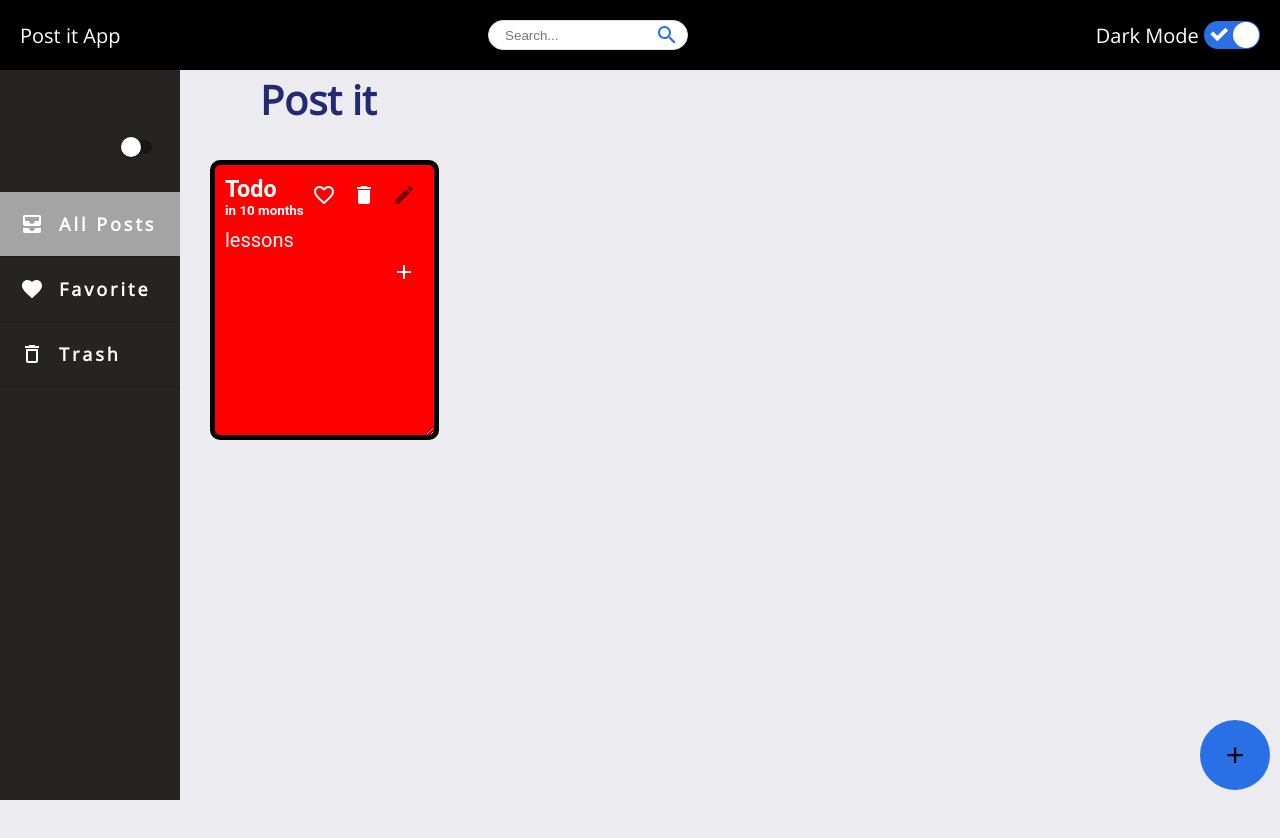
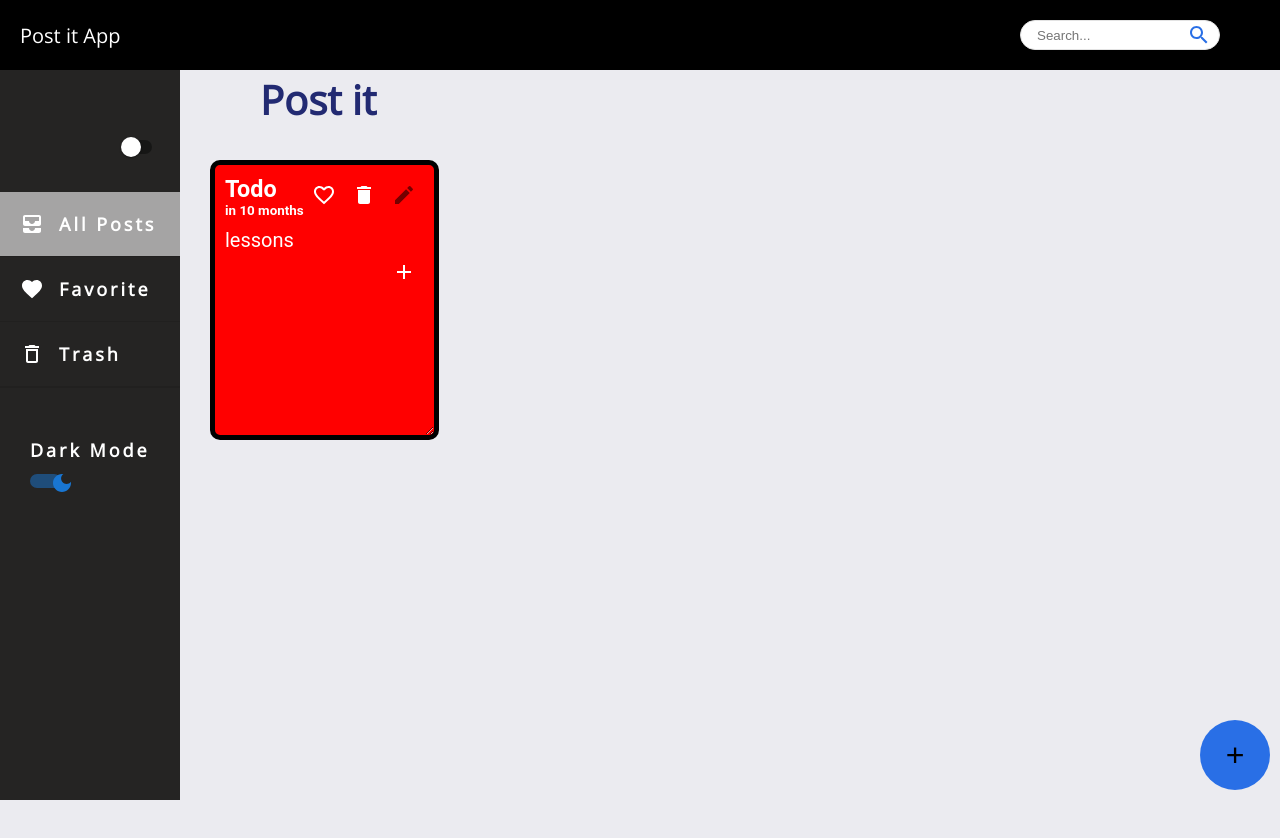
Before and after one commit to Mohamad-sarmout/LASeR-Post-it, a React (Create React App) app: page / in a window 1280 px wide. Shown: the top 838 px of the page. Built offline with nearby package versions, Linux system fonts and the light colour scheme.

Commit message:
move dark-light mode to sideBar

```diff
--- a/src/components/Home.js
+++ b/src/components/Home.js
@@ -45,6 +45,8 @@ function Home() {
           isMobile={isMobile}
           setfreeMode={setfreeMode}
           mode={freeMode}
+          theme={theme}
+          toggleTheme={toggleTheme}
         />
         <div className="Main">
           <Card
--- a/src/components/Navbar.js
+++ b/src/components/Navbar.js
@@ -3,10 +3,11 @@ import MenuIcon from "@mui/icons-material/Menu";
 import SearchIcon from "@mui/icons-material/Search";
 import { Paper } from "@mui/material";
 import { IconButton } from "@mui/material";
-import ReactSwitch from "react-switch";
+// import ReactSwitch from "react-switch";
 import { Link } from "react-router-dom";
-import { color } from "@mui/system";
-
+// import { color } from "@mui/system";
+// import DarkModeIcon from '@mui/icons-material/DarkMode';
+// import LightModeIcon from '@mui/icons-material/LightMode';
 function Navbar({
   isMobile,
   show,
@@ -61,14 +62,15 @@ function Navbar({
           <SearchIcon />
         </IconButton>
       </Paper>
-      <span style={{ display: "flex", alignItems: "center" }}>
+      {/* <span style={{ display: "flex", alignItems: "center" }}>
         <label> {theme === "light" ? "Light Mode" : "Dark Mode"}</label>&nbsp;
         <ReactSwitch
           onChange={toggleTheme}
           checked={theme === "dark"}
           onColor="#296fe6"
+          checkedIcon={<DarkModeIcon fontSize="medium"/>}
         />
-      </span>
+      </span> */}
     </div>
   );
 }
--- a/src/components/Sidebar/Sidebar.js
+++ b/src/components/Sidebar/Sidebar.js
@@ -10,8 +10,9 @@ import ChevronLeftIcon from "@mui/icons-material/ChevronLeft";
 import { NavLink } from "react-router-dom";
 import classes from "./Sidebar.module.css";
 import { useState } from "react";
-
-const Sidebar = ({ show, setshow, isMobile, setfreeMode, mode }) => {
+import DarkModeIcon from '@mui/icons-material/DarkMode';
+// import ReactSwitch from "react-switch";
+const Sidebar = ({ show, setshow, isMobile, setfreeMode, mode, toggleTheme,theme }) => {
   const [isOn, setisOn] = useState(false);
   const Root = styled(Box)(({ theme }) => ({
     zIndex: "30",
@@ -27,6 +28,7 @@ const Sidebar = ({ show, setshow, isMobile, setfreeMode, mode }) => {
 
   return (
     <>
+
       <IconButton
         sx={{ mt: "-100px", ml: "-33px", width: "300px" }}
         onClick={() => setshow(!show)}
@@ -34,6 +36,7 @@ const Sidebar = ({ show, setshow, isMobile, setfreeMode, mode }) => {
         <MenuIcon />
       </IconButton>
       <Root className={classes.flex} id="sidebar">
+
         <div className={classes.start}>
           {/* <div> */}
 
@@ -46,7 +49,6 @@ const Sidebar = ({ show, setshow, isMobile, setfreeMode, mode }) => {
             }}
             title="Switch for free mode"
           />
-
           {isMobile && (
             <IconButton
               onClick={() => setshow(!show)}
@@ -90,6 +92,18 @@ const Sidebar = ({ show, setshow, isMobile, setfreeMode, mode }) => {
 
         <Divider />
         <Divider />
+
+    <span style={{ marginTop:"50px"}}>
+        <label className="text"> <span>{theme === "light" ? "Light Mode" : "Dark Mode"}</span>
+        <Switch
+          onChange={toggleTheme}
+          checked={theme === "dark"}
+          onColor="#296fe6"
+          checkedIcon={<DarkModeIcon fontSize="medium"/>}
+          />
+          </label>
+      </span>
+
       </Root>
     </>
   );
```
